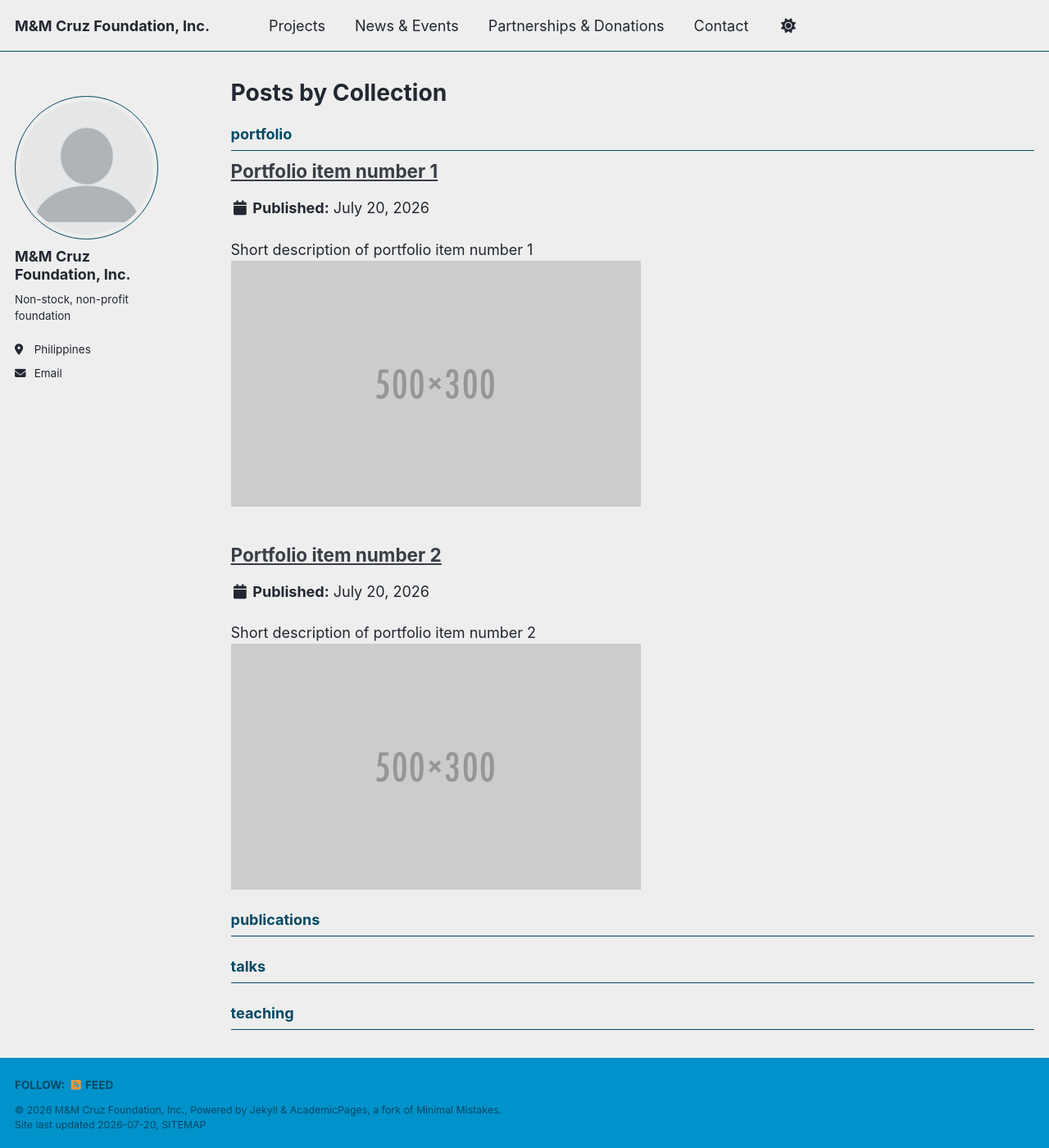
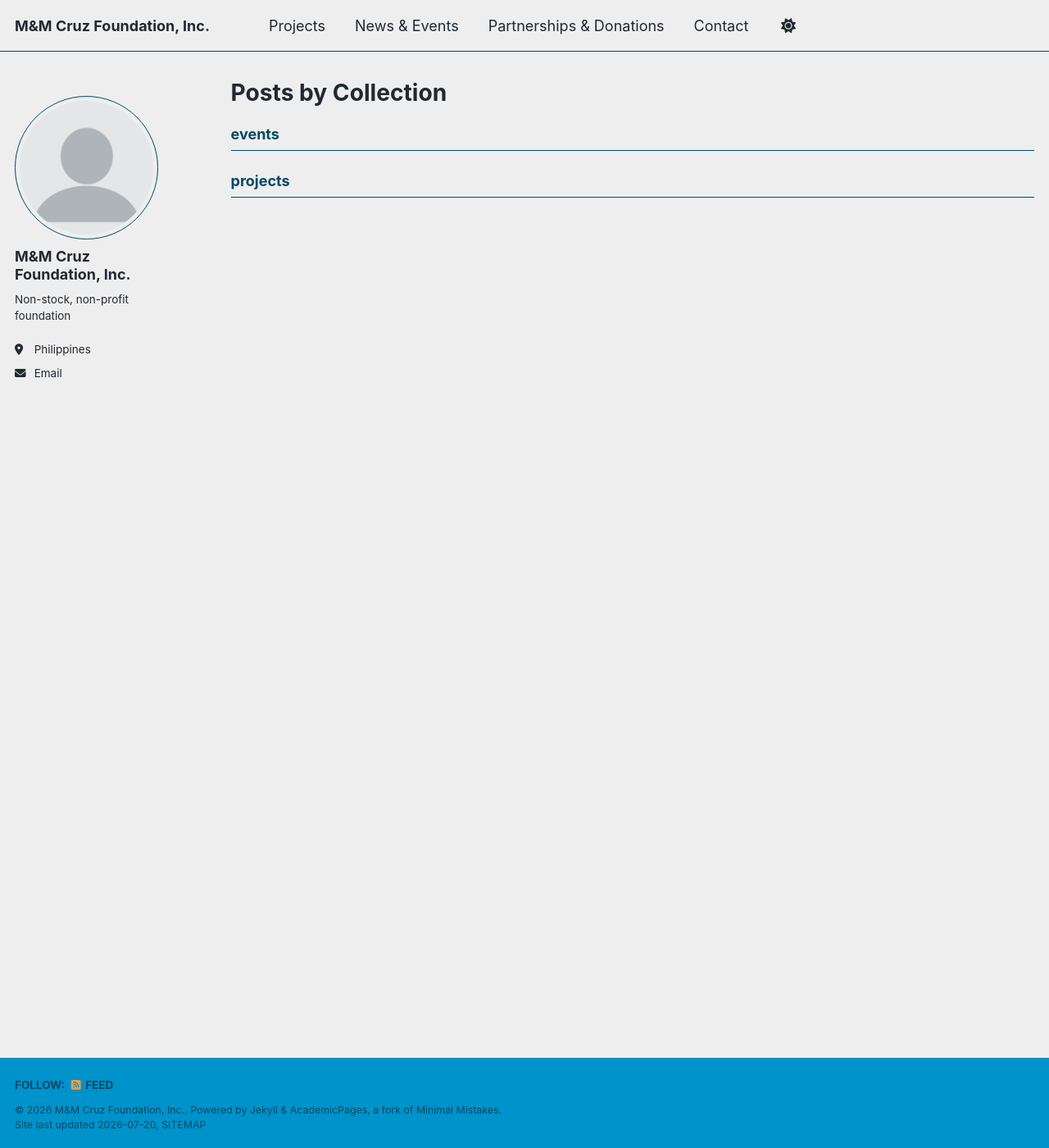
Before and after one commit to mccruz-foundation/mmcfoundation, a Jekyll site: the page built from _pages/collection-archive.html, in a window 1280 px wide and 1400 px high. Shown: the whole window at 82% size. Built offline with Jekyll 4.4.1, drawn with Linux system fonts in a browser that asks for light colours; a style sheet for code colours, icons or effects is not loaded.

Commit message:
Restructure projects and news/events

```diff
--- a/_config.yml
+++ b/_config.yml
@@ -197,16 +197,10 @@ kramdown:
 
 # These settings control the types of collections used by the template
 collections:
-  teaching:
+  events:
     output: true
     permalink: /:collection/:path/
-  publications:
-    output: true
-    permalink: /:collection/:path/
-  portfolio:
-    output: true
-    permalink: /:collection/:path/
-  talks:
+  projects:
     output: true
     permalink: /:collection/:path/
 
@@ -231,41 +225,15 @@ defaults:
     values:
       layout: single
       author_profile: true
-  # _teaching
-  - scope:
-      path: ""
-      type: teaching
-    values:
-      layout: single
-      author_profile: true
-      share: true
-      comments: true
-  # _publications
-  - scope:
-      path: ""
-      type: publications
-    values:
-      layout: single
-      author_profile: true
-      share: true
-      comments: true
   # _portfolio
   - scope:
       path: ""
-      type: portfolio
+      type: projects
     values:
       layout: single
       author_profile: true
       share: true
       comment: true
-  # _talks
-  - scope:
-      path: ""
-      type: talks
-    values:
-      layout: talk
-      author_profile: true
-      share: true
 
 
 # Sass/SCSS
--- a/_pages/news-events.html
+++ b/_pages/news-events.html
@@ -5,4 +5,8 @@ permalink: /news-events/
 author_profile: true
 ---
 
-TBD
+{% include base_path %}
+
+{% for post in site.posts %}
+    {% include archive-single.html %}
+{% endfor %}
--- a/_pages/projects.html
+++ b/_pages/projects.html
@@ -5,6 +5,8 @@ permalink: /projects/
 author_profile: true
 ---
 
-{% for post in site.portfolio %}
+It's lonely in here.
+
+<!-- {% for post in site.portfolio %}
   {% include archive-single.html %}
-{% endfor %}
+{% endfor %} -->
```
